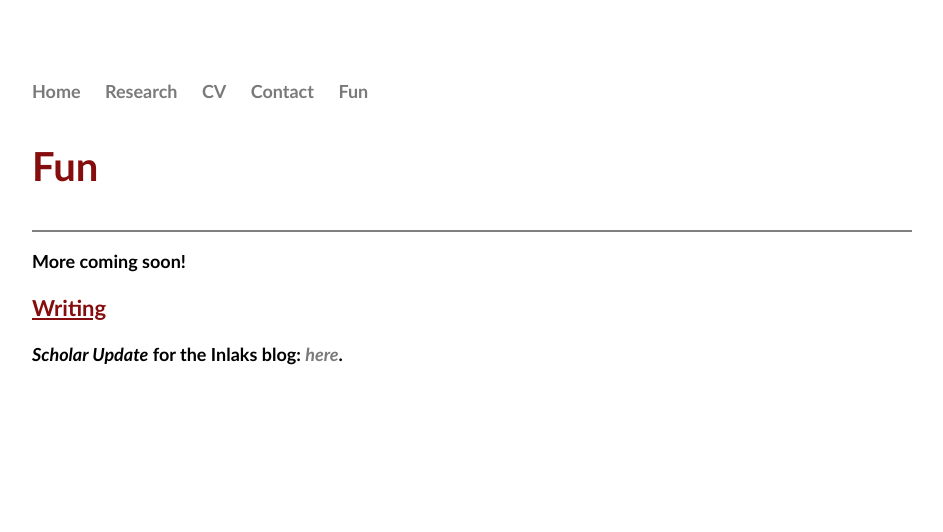
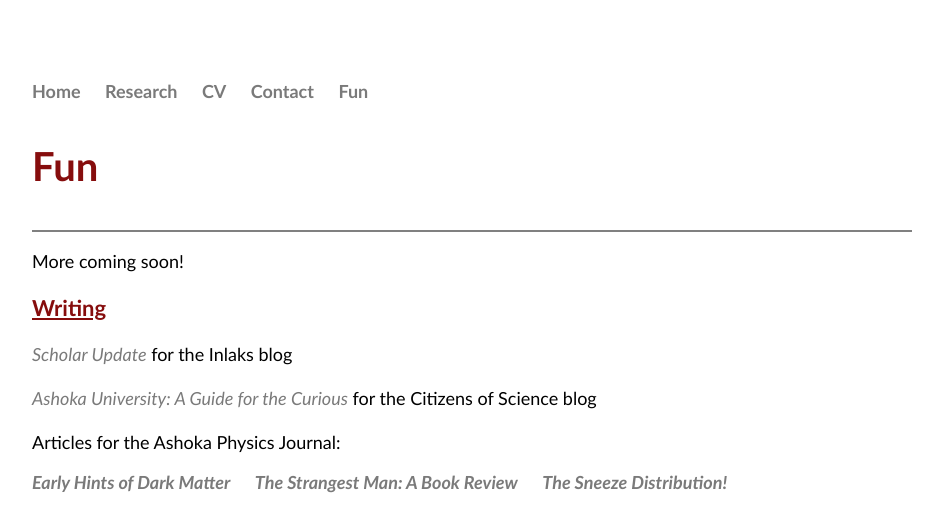
Before and after one commit to RashmiGot/rashmigot.github.io, a Jekyll site: the page built from fun/index.html, in a window 1280 px wide. Shown: the top 532 px of the page, without its empty margins (168-1111 px from the left). Built offline with Jekyll 4.4.1, drawn with Linux system fonts in a browser that asks for light colours.

Commit message:
changed Fun section

```diff
--- a/css/styles.css
+++ b/css/styles.css
@@ -33,7 +33,7 @@ h3 {
 p {
   color: rgb(0, 0, 0);
   font-size: 18px;
-  font-weight: bolder;
+  font-weight: normal;
 }
 
 /* Top navigation bar */
@@ -112,7 +112,7 @@ ul.posts li {
 /* define avatar class for image alignment */
 .avatar {
   vertical-align: middle;
-  width: 250px;
-  height: 250px;
+  width: 200px;
+  height: 200px;
   border-radius: 50%;
 }
--- a/fun/index.html
+++ b/fun/index.html
@@ -11,9 +11,18 @@ title: Rashmi Gottumukkala
 </p>
 
 <h3>
-    Writing
+Writing
 </h3>
 
 <p>
-    <em>Scholar Update</em> for the Inlaks blog:  <a href="https://inlaksshivdasanifoundationblog.org/home/2022/10/4/trpd5bgvswokcbojdthjtu7zrund6a" target="_blank"><em>here</em></a>.
+<a href="https://inlaksshivdasanifoundationblog.org/home/2022/10/4/trpd5bgvswokcbojdthjtu7zrund6a" target="_blank"><em>Scholar Update</em></a> for the Inlaks blog
+<br><br>
+<a href="https://citizensofscience.com/ug/ashoka-university-a-guide-for-the-curious" target="_blank"><em>Ashoka University: A Guide for the Curious</em></a> for the Citizens of Science blog
+<br><br>
+Articles for the Ashoka Physics Journal:
+<ul>
+    <li><a href="https://drive.google.com/file/d/1U9XYCQ2fp8AvkyFlg12XWcc6W4UnseCG/view" target="_blank"><em>Early Hints of Dark Matter</em></a></li>
+    <li><a href="https://www.ashoka.edu.in/static/doc_uploads/file_1598960637.pdf" target="_blank"><em>The Strangest Man: A Book Review</em></a></li>
+    <li><a href="https://www.ashoka.edu.in/static/doc_uploads/file_1598960637.pdf" target="_blank"><em>The Sneeze Distribution!</em></a></li>
+</ul>
 </p>
```
